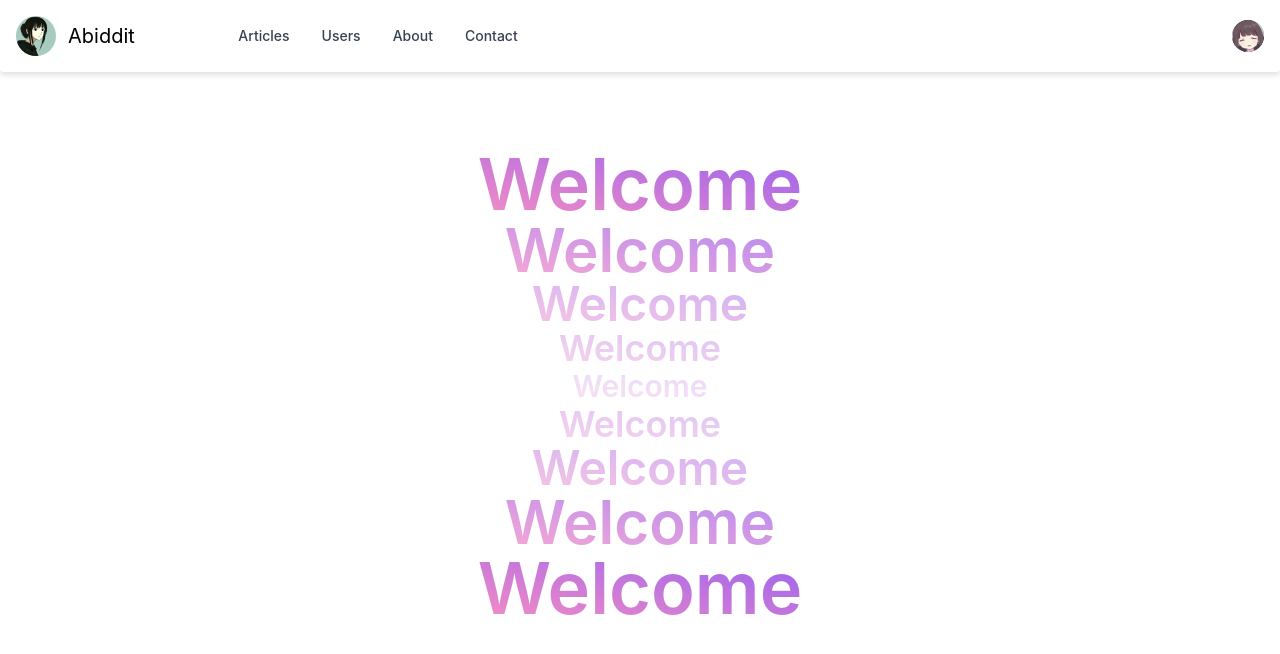
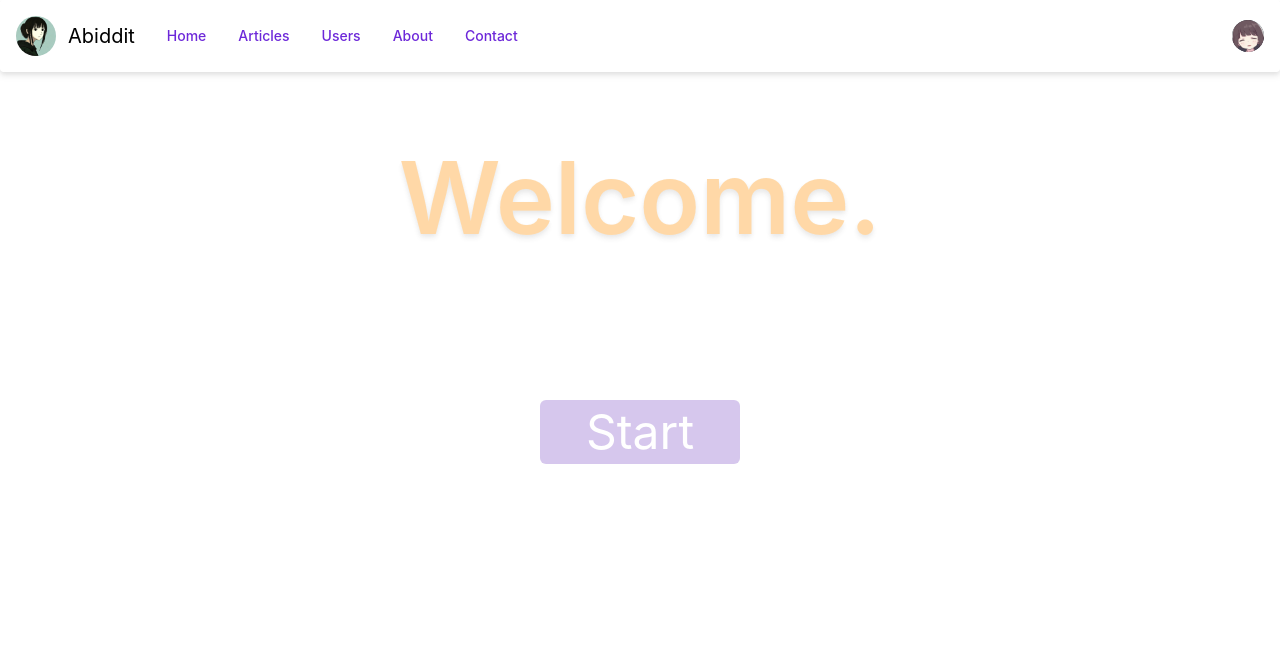
Before and after one commit to abigail-a-lee/NC-News-Front-End, a React (Create React App) app: page / in a window 1280 px wide. Shown: the top 654 px of the page. Built offline with nearby package versions, Linux system fonts and the light colour scheme.

Commit message:
started work on sort got stuck!!

```diff
--- a/src/App.css
+++ b/src/App.css
@@ -158,3 +158,54 @@
     background-color: #27272A;
     border: 0;
   }
+
+  .focus-in-contract-bck {
+	animation: focus-in-contract-bck 1s cubic-bezier(0.250, 0.460, 0.450, 0.940) both;
+}
+
+.focus-in-contract-bck-delayed {
+	animation: focus-in-contract-bck 1s cubic-bezier(0.250, 0.460, 0.450, 0.940) both;
+  animation-delay: 1s;
+}
+
+ @keyframes focus-in-contract-bck {
+  0% {
+    letter-spacing: 1em;
+    transform: translateZ(300px);
+    filter: blur(12px);
+    opacity: 0;
+  }
+  100% {
+    transform: translateZ(12px);
+    filter: blur(0);
+    opacity: 1;
+  }
+}
+
+.color-change-5x {
+	animation: color-change-5x 8s linear infinite alternate both;
+}
+
+
+ @keyframes color-change-5x {
+  0% {
+    background: #9cf5fc;
+    background-clip: text;
+  }
+  25% {
+    background: #dcaaf8;
+    background-clip: text;
+  }
+  50% {
+    background: #ff9191;
+    background-clip: text;
+  }
+  75% {
+    background: #ffe592;
+    background-clip: text;
+  }
+  100% {
+    background: #abff91;
+    background-clip: text;
+  }
+}
--- a/src/App.js
+++ b/src/App.js
@@ -1,4 +1,4 @@
-import React, { useState } from "react";
+import React, { useState, useEffect } from "react";
 import "./App.css";
 import Splash from "./components/Splash";
 import About from "./components/About";
@@ -13,15 +13,23 @@ import Error from "./components/Error";
 import { createBrowserRouter, Navigate } from "react-router-dom";
 import PageLayout from "./components/PageLayout";
 
+function useArticleLoader(topic, sortBy, order) {
+  const [articles, setArticles] = useState([]);
+
+  useEffect(() => {
+    async function fetchData() {
+      const response = await getArticles(topic, sortBy, order);
+      setArticles(response.data.articles);
+    }
+    fetchData();
+  }, [topic, sortBy, order]);
+
+  return articles;
+}
+
 function App() {
   const [isLoading, setIsLoading] = useState(false);
   const [isDarkMode, setIsDarkMode] = useState(true);
-
-  /*   const navigate = useNavigate();
-  const handleTitleClick = (topic = "/all", id = "") => {
-    window.scrollTo(0, 0);
-    navigate(`/articles${topic}${id}`);
-  }; */
   const appRouter = createBrowserRouter([
     {
       element: (
@@ -39,7 +47,7 @@ function App() {
           element: <ArticlesList setIsLoading={setIsLoading} />,
           errorElement: <Navigate to="/error" />,
           loader: async () => {
-            const response = await getArticles();
+            const response = await getArticles("all");
             return response.data.articles;
           },
         },
@@ -91,48 +99,6 @@ function App() {
   ]);
 
   return <RouterProvider router={appRouter} />;
-
-  /* return (
-    <div className={`${isDarkMode ? "dark" : ""} max-w-screen `}>
-      <div className="pb-2 flex flex-col min-h-screen bg-white dark:bg-black md:dark:bg-gradient-to-br from-[#221425] to-black">
-        <div className="fixed z-50 w-screen drop-shadow-md">
-          <NavBar />
-        </div>
-        <div
-          className={`py-1 px-2 mt-20 mx-auto md:max-w-[900px] ${
-            loading ? "blur-sm" : ""
-          }`}
-        >
-          <Routes>
-            <Route path="/" element={<Splash />} />
-            <Route
-              path="/articles/:topic"
-              element={
-                <ArticlesList
-                  handleTitleClick={handleTitleClick}
-                  setLoading={setLoading}
-                  loading={loading}
-                />
-              }
-            />
-            <Route
-              path="/articles/:topic/:articleId"
-              element={
-                <ArticleDetails
-                  handleTitleClick={handleTitleClick}
-                  setLoading={setLoading}
-                  loading={loading}
-                />
-              }
-            />
-            <Route path="/users" element={<Users />} />
-            <Route path="/about" element={<About />} />
-            <Route path="/contact" element={<Contact />} />
-          </Routes>
-        </div>
-      </div>
-    </div>
-  ); */
 }
 
 export default App;
--- a/src/components/Error.jsx
+++ b/src/components/Error.jsx
@@ -4,7 +4,7 @@ import errorPic from "./common/error.png";
 
 function Error() {
   return (
-    <div className="my-10 flex-col justify-center">
+    <div className="my-10 flex-col justify-center animated animatedFadeInUp fadeInUp">
       <img
         src={errorPic}
         className="h-[400px] mx-auto drop-shadow-md rounded-full ring-2 ring-white shadow-md shadow-white"
@@ -14,9 +14,9 @@ function Error() {
         <p>404: Not Found</p>
         <p>404お探しのページが見つかりませんでした</p>
         <footer className="my-8 ">
-          <p className="hover:text-violet-400 hover:cursor-pointer">
+          <button className="hover:text-black hover:bg-violet-400 bg-violet-800 bg-opacity-50 p-2 rounded-md hover:cursor-pointer">
             <Link to="/">Go home?</Link>
-          </p>
+          </button>
         </footer>
       </div>
     </div>
--- a/src/components/NavBar.jsx
+++ b/src/components/NavBar.jsx
@@ -81,7 +81,7 @@ function NavBar() {
           <button
             data-collapse-toggle="mobile-menu-2"
             type="button"
-            className="inline-flex items-center p-2 ml-1 text-sm text-gray-500 rounded-lg md:hidden hover:bg-gray-100 focus:outline-none focus:ring-2 focus:ring-gray-200 dark:text-gray-400 dark:hover:bg-gray-700 dark:focus:ring-gray-600"
+            className="inline-flex items-center p-2 ml-1 text-sm text-violet-500 rounded-lg md:hidden hover:bg-violet-100 focus:outline-none focus:ring-2 focus:ring-violet-200 dark:text-violet-400 dark:hover:bg-violet-700 dark:focus:ring-violet-600"
             aria-controls="mobile-menu-2"
             aria-expanded="false"
             onClick={toggleMobileMenu}
@@ -109,35 +109,35 @@ function NavBar() {
         >
           <ul className="flex flex-col p-4 mt-4   md:flex-row md:space-x-8 md:mt-0 md:text-sm md:font-medium md:border-0 ">
             <li>
-              <span className="block py-2 pl-3 pr-4 text-white bg-blue-700 rounded md:bg-transparent  md:p-0 md:dark:hover:text-white dark:text-neutral-400">
+              <span className="block py-2 pl-3 pr-4 text-violet-700 rounded hover:bg-violet-100 md:hover:bg-transparent  md:p-0 dark:text-neutral-400 md:dark:hover:text-white dark:hover:bg-violet-700 dark:hover:text-plum md:dark:hover:bg-transparent dark:border-violet-700">
                 <Link to="/" onClick={toggleMobileMenu}>
                   Home
                 </Link>
               </span>
             </li>
             <li>
-              <span className="block py-2 pl-3 pr-4 text-gray-700 rounded hover:bg-gray-100 md:hover:bg-transparent  md:p-0 dark:text-neutral-400 md:dark:hover:text-white dark:hover:bg-gray-700 dark:hover:text-plum md:dark:hover:bg-transparent dark:border-gray-700">
+              <span className="block py-2 pl-3 pr-4 text-violet-700 rounded hover:bg-violet-100 md:hover:bg-transparent  md:p-0 dark:text-neutral-400 md:dark:hover:text-white dark:hover:bg-violet-700 dark:hover:text-plum md:dark:hover:bg-transparent dark:border-violet-700">
                 <Link to="/articles" onClick={toggleMobileMenu}>
                   Articles
                 </Link>
               </span>
             </li>
             <li>
-              <span className="block py-2 pl-3 pr-4 text-gray-700 rounded hover:bg-gray-100 md:hover:bg-transparent  md:p-0 dark:text-neutral-400 md:dark:hover:text-white dark:hover:bg-gray-700 dark:hover:text-plum md:dark:hover:bg-transparent dark:border-gray-700">
+              <span className="block py-2 pl-3 pr-4 text-violet-700 rounded hover:bg-violet-100 md:hover:bg-transparent  md:p-0 dark:text-neutral-400 md:dark:hover:text-white dark:hover:bg-violet-700 dark:hover:text-plum md:dark:hover:bg-transparent dark:border-violet-700">
                 <Link to="/users" onClick={toggleMobileMenu}>
                   Users
                 </Link>
               </span>
             </li>
             <li>
-              <span className="block py-2 pl-3 pr-4 text-gray-700 rounded hover:bg-gray-100 md:hover:bg-transparent  md:p-0 dark:text-neutral-400 md:dark:hover:text-white dark:hover:bg-gray-700 dark:hover:text-plum md:dark:hover:bg-transparent dark:border-gray-700">
+              <span className="block py-2 pl-3 pr-4 text-violet-700 rounded hover:bg-violet-100 md:hover:bg-transparent  md:p-0 dark:text-neutral-400 md:dark:hover:text-white dark:hover:bg-violet-700 dark:hover:text-plum md:dark:hover:bg-transparent dark:border-violet-700">
                 <Link to="/about" onClick={toggleMobileMenu}>
                   About
                 </Link>
               </span>
             </li>
             <li>
-              <span className="block py-2 pl-3 pr-4 text-gray-700 rounded hover:bg-gray-100 md:hover:bg-transparent  md:p-0 dark:text-neutral-400 md:dark:hover:text-white dark:hover:bg-gray-700 dark:hover:text-plum md:dark:hover:bg-transparent dark:border-gray-700">
+              <span className="block py-2 pl-3 pr-4 text-violet-700 rounded hover:bg-violet-100 md:hover:bg-transparent  md:p-0 dark:text-neutral-400 md:dark:hover:text-white dark:hover:bg-violet-700 dark:hover:text-plum md:dark:hover:bg-transparent dark:border-violet-700">
                 <Link to="/contact" onClick={toggleMobileMenu}>
                   Contact
                 </Link>
--- a/src/components/Splash.jsx
+++ b/src/components/Splash.jsx
@@ -1,40 +1,21 @@
 import React from "react";
+import { Link } from "react-router-dom";
 
 import "../App.css";
 
 function Splash() {
   return (
-    <div className="py-8 lg:py-16 mx-auto px-4 text-center animated animatedFadeInUp fadeInUp">
-      <div className="flex-column justify-between items-center mb-2">
-        <p className="text-7xl font-semibold opacity-80  bg-gradient-to-tr from-pink-400 to-violet-600 bg-clip-text text-transparent">
-          Welcome
-        </p>
-        <p className="text-6xl font-semibold opacity-60 bg-gradient-to-tr from-pink-400 to-violet-600 bg-clip-text text-transparent">
-          Welcome
-        </p>
-        <p className="text-5xl font-semibold opacity-40  bg-gradient-to-tr from-pink-400 to-violet-600 bg-clip-text text-transparent">
-          Welcome
-        </p>
-        <p className="text-4xl font-semibold opacity-30  bg-gradient-to-tr from-pink-400 to-violet-600 bg-clip-text text-transparent">
-          Welcome
-        </p>
-        <p className="text-3xl font-semibold opacity-20 bg-gradient-to-tr from-pink-400 to-violet-600 bg-clip-text text-transparent">
-          Welcome
-        </p>
-
-        <p className="text-4xl font-semibold  opacity-30 bg-gradient-to-tr from-pink-400 to-violet-600 bg-clip-text text-transparent">
-          Welcome
-        </p>
-        <p className="text-5xl font-semibold opacity-40  bg-gradient-to-tr from-pink-400 to-violet-600 bg-clip-text text-transparent">
-          Welcome
-        </p>
-        <p className="text-6xl font-semibold opacity-60  bg-gradient-to-tr from-pink-400 to-violet-600 bg-clip-text text-transparent">
-          Welcome
-        </p>
-        <p className="text-7xl font-semibold opacity-80  bg-gradient-to-tr from-pink-400 to-violet-600 bg-clip-text text-transparent">
-          Welcome
-        </p>
-      </div>
+    <div>
+      <header className="focus-in-contract-bck py-8 lg:py-16 text-center">
+        <div className="flex-column justify-between items-center mb-2 bg-clip-text ">
+          <h1 className="drop-shadow-md pb-20 color-change-5x text-6xl md:text-[100px] font-semibold opacity-80  text-transparent mx-auto">
+            Welcome.
+          </h1>
+        </div>
+      </header>{" "}
+      <h2 className=" hover:bg-violet-400 max-w-[200px] mx-auto p-2 bg-violet-800 bg-opacity-25 focus-in-contract-bck-delayed hover:text-black text-center cursor-pointer rounded-md text-5xl text-white animated animatedFadeInUp fadeInUp">
+        <Link to="/articles">Start</Link>
+      </h2>
     </div>
   );
 }
--- a/src/utils/api.jsx
+++ b/src/utils/api.jsx
@@ -8,9 +8,15 @@ const axiosClient = axios.create({
   },
 });
 
-export function getArticles(topic = "all") {
+export function getArticles(
+  topic = "all",
+  sort = "created_at",
+  order = "desc"
+) {
   return axiosClient.get(
-    `/articles${topic === "all" ? "" : "?topic=" + topic}`
+    `/articles${
+      topic === "all" ? "?" : "?topic=" + topic + "&"
+    }sort_by=${sort}&order=${order}`
   );
 }
 
```
Also changed, not shown: src/components/ArticlesList.jsx (+10 -4 lines), src/components/common/Sort.jsx (added, +75 -0 lines).
